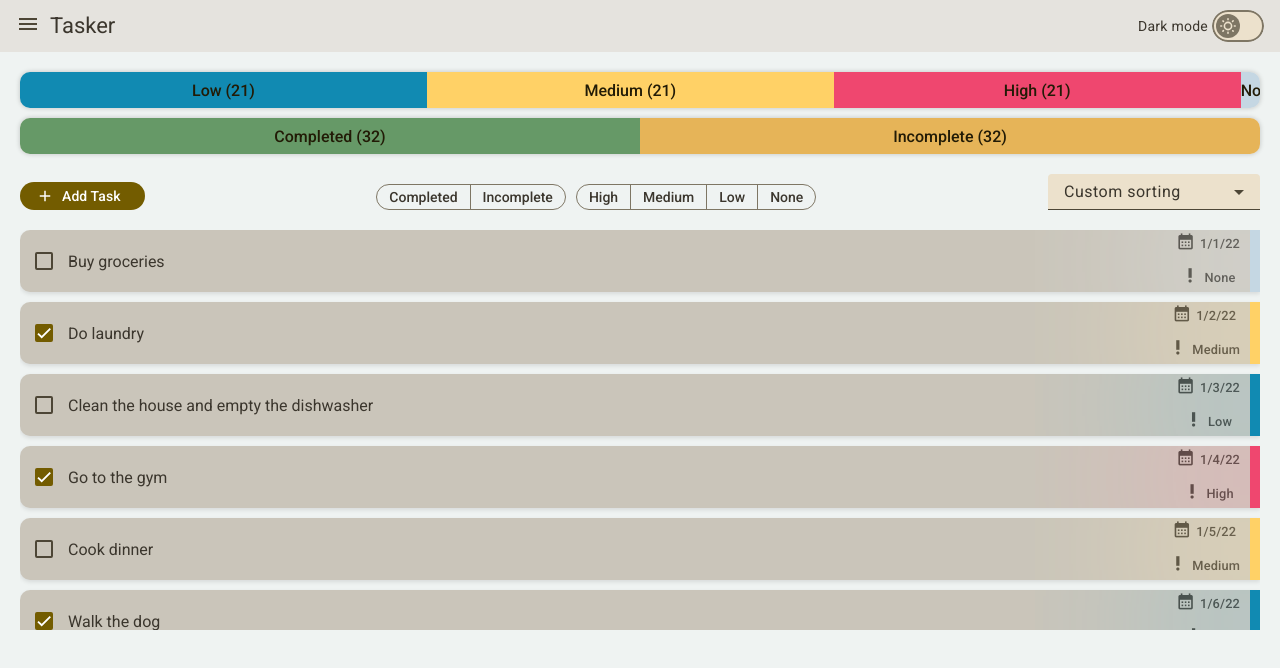
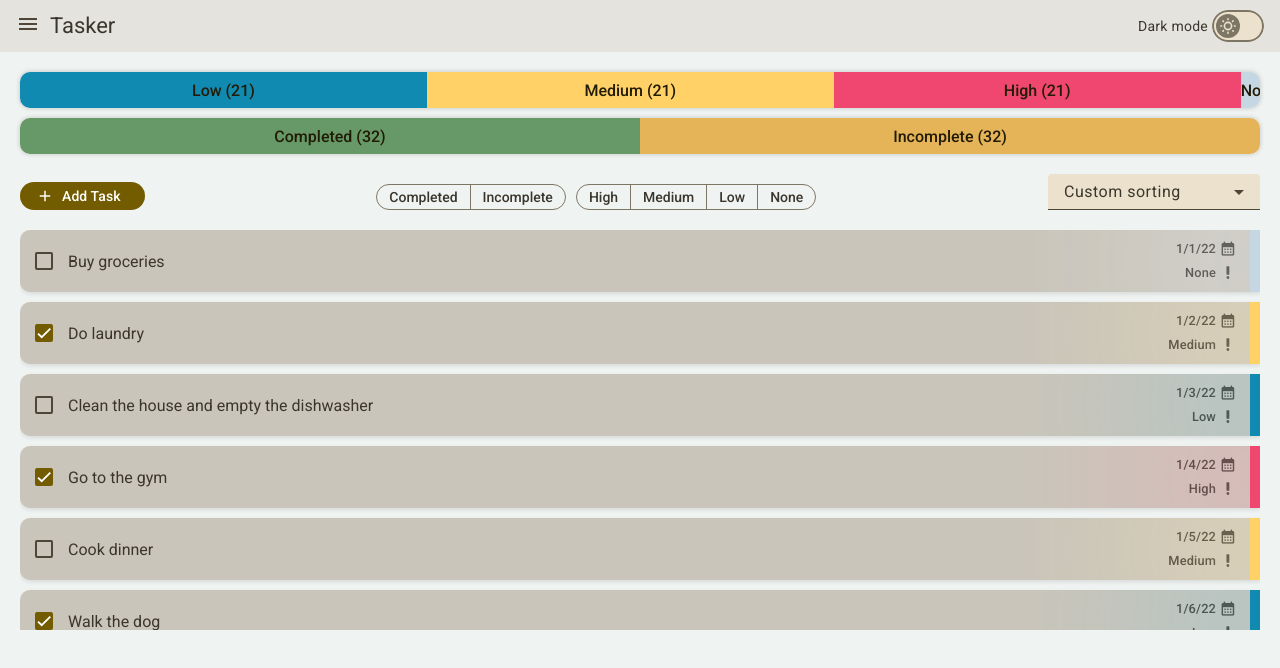
Before and after one commit to Snellingen/tasker, an Angular app: page /tasks in a window 1280 px wide. Shown: the top 668 px of the page. Built offline with nearby package versions, Linux system fonts and the light colour scheme.

Commit message:
fix card layout

```diff
--- a/src/app/components/task-card/task-card.component.html
+++ b/src/app/components/task-card/task-card.component.html
@@ -8,14 +8,14 @@
             </div>
             <div class='task-card__info'>
                 @if (task.date) {
-                    <mat-card-subtitle class='task-card__date'><mat-icon>calendar_month</mat-icon> {{ task.date | dateToString: 'short' }}</mat-card-subtitle>
+                    <mat-card-subtitle class='task-card__date'>{{ task.date | dateToString: 'short' }}<mat-icon>calendar_month</mat-icon></mat-card-subtitle>
                 } @else {
-                    <mat-card-subtitle class='task-card__date'><mat-icon>calendar_month</mat-icon>None</mat-card-subtitle>
+                    <mat-card-subtitle class='task-card__date'>No due date<mat-icon>calendar_month</mat-icon></mat-card-subtitle>
                 }
                 @if (task.priority) {
-                    <mat-card-subtitle class='task-card__priority'><mat-icon>priority_high</mat-icon>{{ task.priority }}</mat-card-subtitle>
+                    <mat-card-subtitle class='task-card__priority'>{{ task.priority }}<mat-icon>priority_high</mat-icon></mat-card-subtitle>
                 } @else {
-                    <mat-card-subtitle class='task-card__priority'><mat-icon>priority_high</mat-icon>None</mat-card-subtitle>
+                    <mat-card-subtitle class='task-card__priority'>No priority<mat-icon>priority_high</mat-icon></mat-card-subtitle>
                 }
             </div>
         </div>
--- a/src/app/components/task-card/task-card.component.scss
+++ b/src/app/components/task-card/task-card.component.scss
@@ -33,37 +33,31 @@
         margin-right: 10px;
     }
 
+    mat-card-subtitle {
+        mat-icon {
+            transform: scale(0.7);
+        }
+    }
+
     &__info {
-        padding-top: 10px;
-        padding-bottom: 10px;
+        margin-top: 20px;
+        margin-bottom: 20px;
+        flex-direction: column;
         display: flex;
-        flex-direction: column;
-        align-items: center;
+        align-items: end;
+        justify-content: space-between;
         font-size: 0.8rem;
-        gap: 10px;
         color: var(--sys-on-surface);
     }
 
-    &__date {
+    &__date, &__priority {
         display: flex;
         flex-direction: row;
         align-items: center;
         font-size: 0.8rem;
+        justify-content: end;
         color: var(--sys-on-surface);
-        max-width: 200px;
-    }
-
-    &__priority {
-        display: flex;
-        flex-direction: row;
-        align-items: center;
-        font-size: 0.8rem;
-        color: var(--sys-on-surface);
-        max-width: 200px;
-    }
-
-    mat-icon {
-        font-size: 1.2rem;
+        text-transform: capitalize;
     }
 
     &__priority-bar {
```
